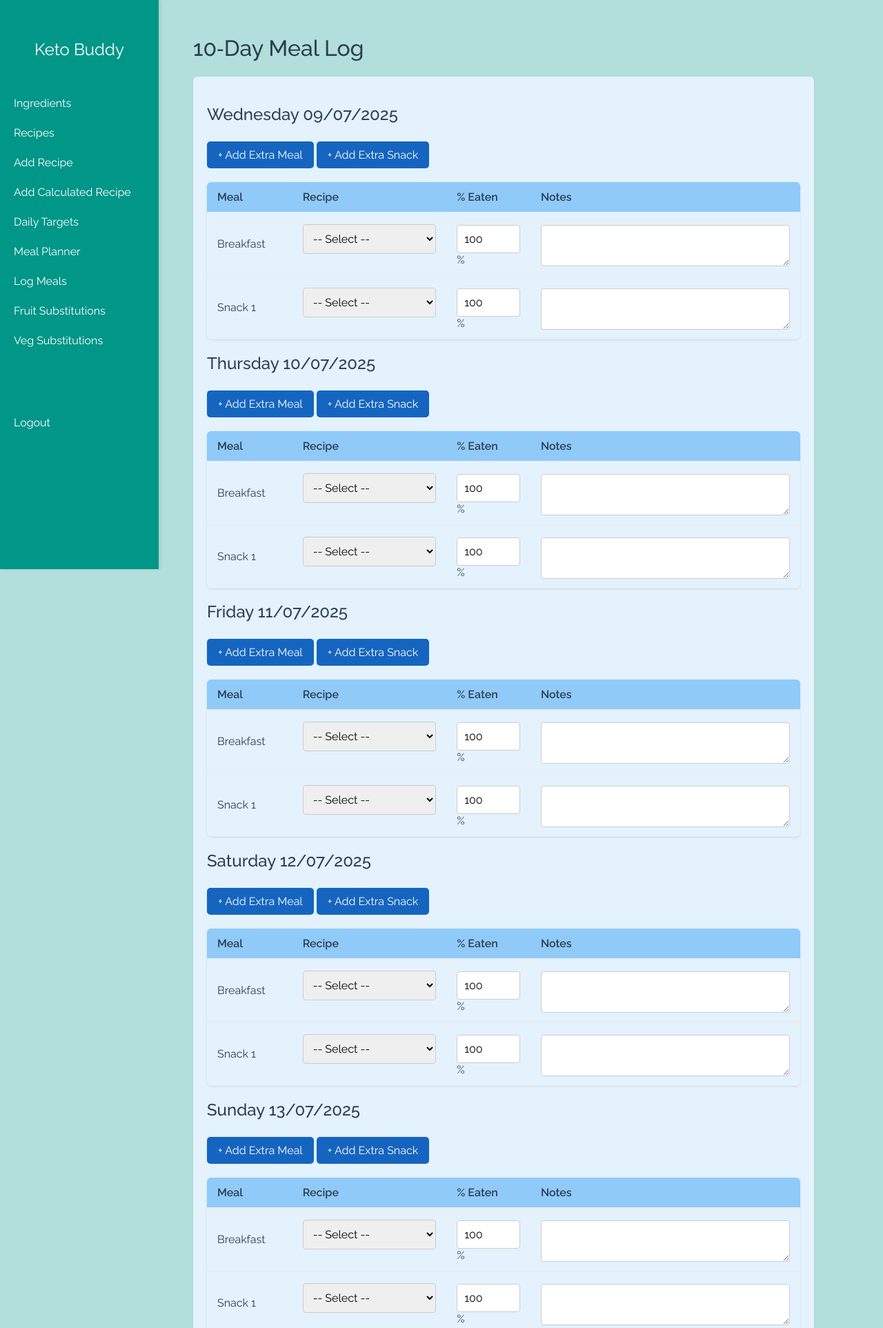
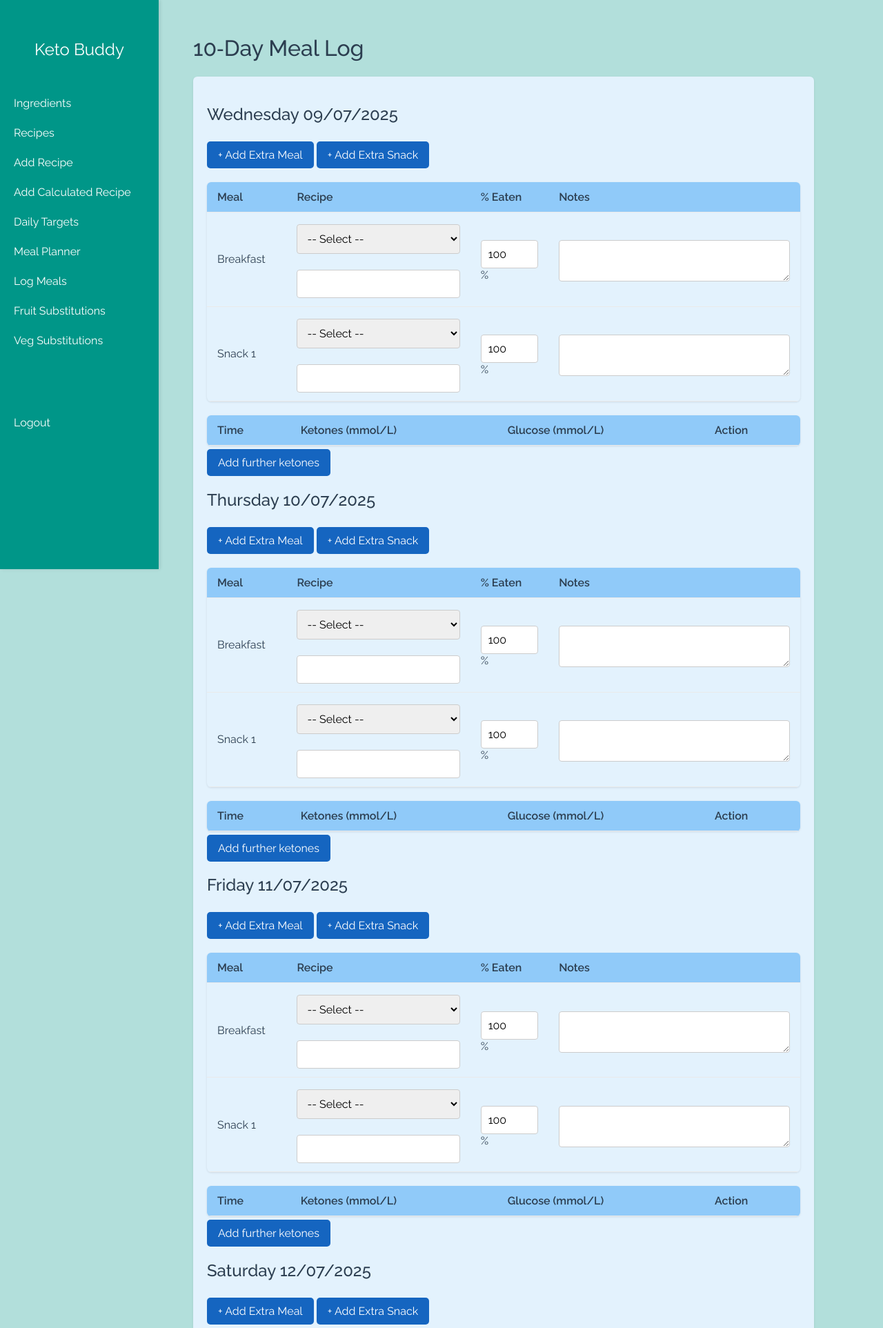
Before and after one commit to isobelweinberg/keto-buddy, a Flask app: page /log in a window 1280 px wide. Shown: the top 1925 px of the page at 69% size. Run offline with Flask 3, Linux system fonts and the light colour scheme; a user stored in the database is signed in; tables that the repository leaves empty hold one stand-in row (values such as "Sample post"); lists and menus that the app fills with data are empty; some libraries are stand-ins or nearby versions.

Commit message:
Most of functionality for adding ketones - super painful

```diff
--- a/app/forms.py
+++ b/app/forms.py
@@ -1,6 +1,6 @@
 from flask_wtf import FlaskForm
 from wtforms import (StringField, TextAreaField, FloatField, SelectField, FieldList, FormField, SubmitField,
-    DecimalField, IntegerField, PasswordField, EmailField, RadioField)
+    DecimalField, IntegerField, PasswordField, EmailField, RadioField, TimeField, HiddenField)
 from wtforms.validators import DataRequired, NumberRange, Optional, Email, EqualTo, ValidationError
 
 from .models import Ingredient, User
@@ -142,6 +142,13 @@ class LogSlotForm(FlaskForm):
     percent_eaten = FloatField('% eaten', default=100)
     notes = TextAreaField('Notes', render_kw={"rows":2, "cols":30})
 
+class KetoneEntryForm(FlaskForm):
+    date = HiddenField('Date')  # store date as ISO string
+    time = TimeField('Time')
+    ketone_level = FloatField('Ketones (mmol/L)', validators=[Optional()])
+    glucose_level = FloatField('Glucose (mmol/L)', validators=[Optional()])
+
 class LogForm(FlaskForm):
     submit = SubmitField('Save Log')
     # slot_N will be added dynamically in the view
+    ketone_entries = FieldList(FormField(KetoneEntryForm), min_entries=0)
--- a/app/routes.py
+++ b/app/routes.py
@@ -1,13 +1,14 @@
-from datetime import date, timedelta
+from datetime import date, timedelta, datetime
 from collections import defaultdict
 
 from flask import Blueprint, render_template, request, redirect, url_for, flash
 from flask_login import login_user, logout_user, login_required, current_user
 from . import db
-from .models import Ingredient, Recipe, RecipeIngredient, Target, TargetBreakdown, User, PlannerEntry, LogEntry
-from .forms import(
+from .models import (
+    Ingredient, Recipe, RecipeIngredient, Target, TargetBreakdown, User, PlannerEntry, LogEntry, KetoneLogEntry)
+from .forms import (
     RecipeForm, CalculatedRecipeForm, TargetForm, LoginForm, RegistrationForm, IngredientForm, PlannerForm,
-    PlannerSlotForm, LogForm, LogSlotForm)
+    PlannerSlotForm, LogForm, LogSlotForm, KetoneEntryForm)
 from .seed_db import seed_ingredients
 
 main = Blueprint('main', __name__)
@@ -419,19 +420,6 @@ def planner():
                         if note:
                             ingredient_notes[key].add(note)
 
-    # Prepare a sorted list of ingredients for easier display
-    # shopping_list = sorted(
-    #     [
-    #         {
-    #             'name': name,
-    #             'units': units,
-    #             'amount': amount,
-    #             'notes': "; ".join(ingredient_notes[(name, units)]) if ingredient_notes[(name, units)] else None
-    #         }
-    #         for (name, units), amount in ingredient_totals.items()
-    #     ],
-    #     key=lambda x: x['name'].lower()
-    # )
     used_notes = set()
     shopping_list = []
 
@@ -470,13 +458,31 @@ def log():
         flash("Please set your daily targets first.", "warning")
         return redirect(url_for('main.targets'))
 
+    # Load existing LogEntry records for days
     existing = LogEntry.query.filter(
         LogEntry.user_id == current_user.id,
         LogEntry.date.in_(days)
     ).all()
     existing_map = {(e.date, e.slot): e for e in existing}
 
-    # Compute default slots
+    # Load existing KetoneLogEntry records for days
+    existing_ketones = KetoneLogEntry.query.filter(
+        KetoneLogEntry.user_id == current_user.id,
+        KetoneLogEntry.date.in_(days)
+    ).order_by(KetoneLogEntry.date, KetoneLogEntry.time).all()
+
+    # Group ketone entries by date for display
+    ketones_by_day = defaultdict(list)
+    for k in existing_ketones:
+        ketones_by_day[k.date].append(k)
+    print(f"Ketones by day existing: {ketones_by_day}")
+
+    # for day, ketone_list in ketones_by_day.items():
+    #     for ketone in ketone_list:
+    #         print(ketone.date)
+    #         print((type(ketone.time)))
+
+    # Compute default slots for meals/snacks
     slots = []
     for d in days:
         for m in range(1, tgt.num_main_meals + 1):
@@ -484,7 +490,9 @@ def log():
             slots.append((d, label))
         for s in range(1, tgt.num_snacks + 1):
             slots.append((d, f'Snack {s}'))
+    # print(f"Default slots: {slots}")
 
+    # Add any existing extra meal/snack slots
     for e in existing:
         if e.slot.startswith("Extra Meal") or e.slot.startswith("Extra Snack"):
             slots.append((e.date, e.slot))
@@ -495,7 +503,7 @@ def log():
     slots_by_day = sorted(grouped_slots.items())
     slot_index_map = {key: idx for idx, key in enumerate(slots)}
 
-    # Recipes
+    # Recipes for choices
     recipes = Recipe.query.filter_by(user_id=current_user.id).all()
     recipe_choices = [(0, '-- Select --')] + [(r.id, r.name) for r in recipes] + [(-1, 'CUSTOM')]
 
@@ -506,10 +514,12 @@ def log():
             PlannerEntry.date <= date_
         ).order_by(PlannerEntry.date.desc()).first()
 
-    # --- Handle form ---
+    # Instantiate meal log form
     form = LogForm()
     formdata = request.form if request.method == 'POST' else None
+    print(f"Form data: {formdata}")
 
+    # Create meal slot subforms dynamically
     for idx, (d, label) in enumerate(slots):
         prefix = f'slot-{idx}'
         if formdata:
@@ -546,7 +556,7 @@ def log():
         subform.recipe_id.choices = recipe_choices
         setattr(form, f'slot_{idx}', subform)
 
-    # --- Detect if "add_meal" or "add_snack" was clicked ---
+    # On POST: handle adding extra meal/snack button clicks
     if request.method == 'POST':
         action = request.form.get('action')
         if action:
@@ -572,54 +582,144 @@ def log():
                     db.session.commit()
                 return redirect(url_for('main.log'))
 
-    # --- Handle normal form submission ---
-    if form.validate_on_submit():
-        for idx, (d, label) in enumerate(slots):
-            fld = getattr(form, f'slot_{idx}')
-            selected_id = fld.recipe_id.data
-            key = (d, label)
+        # Handle "Save Log" submission including ketones
+        print("Got to save log")
+        print(f"Form errors: {form.errors}")
+        print(f"Request method: {request.method}")
+        print(f"Form is submitted: {form.is_submitted()}")
+        print(f"Request form data: {request.form}")
+        print("Manual validation:", form.validate())
 
-            if selected_id == -1:
-                r_id = -1
-                text = fld.free_text.data.strip() if fld.free_text.data else None
-            elif selected_id and selected_id > 0:
-                r_id = selected_id
-                text = None
-            else:
-                r_id = None
-                text = None
+        from flask_wtf.csrf import CSRFError
+        try:
+            valid = form.validate()
+        except CSRFError as e:
+            print("CSRF validation error:", e.description)
+            valid = False
+        print("Form validate() result:", valid)
+        print("Form errors:", form.errors)
 
-            percent = fld.percent_eaten.data if fld.percent_eaten.data is not None else 100
-            notes = fld.notes.data.strip() if fld.notes.data else None
+        if form.validate_on_submit():
+            print(f"form data 2: {formdata}")
+            print(f"form ketone entries: {form.ketone_entries.entries}")
+            # Save meal log entries
+            for idx, (d, label) in enumerate(slots):
+                fld = getattr(form, f'slot_{idx}')
+                selected_id = fld.recipe_id.data
+                key = (d, label)
 
-            entry = existing_map.get(key)
-            if entry:
-                entry.recipe_id = r_id
-                entry.free_text = text
-                entry.percent_eaten = percent
-                entry.notes = notes
-            else:
-                entry = LogEntry(
+                if selected_id == -1:
+                    r_id = -1
+                    text = fld.free_text.data.strip() if fld.free_text.data else None
+                elif selected_id and selected_id > 0:
+                    r_id = selected_id
+                    text = None
+                else:
+                    r_id = None
+                    text = None
+
+                percent = fld.percent_eaten.data if fld.percent_eaten.data is not None else 100
+                notes = fld.notes.data.strip() if fld.notes.data else None
+
+                entry = existing_map.get(key)
+                if entry:
+                    entry.recipe_id = r_id
+                    entry.free_text = text
+                    entry.percent_eaten = percent
+                    entry.notes = notes
+                else:
+                    entry = LogEntry(
+                        user_id=current_user.id,
+                        date=d,
+                        slot=label,
+                        recipe_id=r_id,
+                        free_text=text,
+                        percent_eaten=percent,
+                        notes=notes
+                    )
+                    db.session.add(entry)
+
+            ketone_entries = []
+            for entry in form.ketone_entries.entries:
+                d = date.fromisoformat(entry.form.date.data)
+                t = entry.form.time.data
+
+                ketones = entry.form.ketone_level.data
+                glucose = entry.form.glucose_level.data
+
+                if ketones is None and glucose is None:
+                    continue
+
+                ketone_entries.append((d, t, ketones, glucose))
+
+
+            print(f"ketone_entries: {ketone_entries}")
+
+            # Save ketone log entries, overwrinting existing ones that have the same date and time
+            for d, t, ketones, glucose in ketone_entries:
+                existing_entry = KetoneLogEntry.query.filter_by(
                     user_id=current_user.id,
                     date=d,
-                    slot=label,
-                    recipe_id=r_id,
-                    free_text=text,
-                    percent_eaten=percent,
-                    notes=notes
-                )
-                db.session.add(entry)
+                    time=t
+                ).first()
+                print(f"Existing entry: {existing_entry}")
+                if ketones is None and glucose is None:
+                    continue
+                if existing_entry:
+                    existing_entry.ketone_level = ketones
+                    existing_entry.glucose_level = glucose
+                else:
+                    new_k = KetoneLogEntry(
+                        user_id=current_user.id,
+                        date=d,
+                        time=t,
+                        ketone_level=ketones,
+                        glucose_level=glucose
+                    )
+                    db.session.add(new_k)
 
-        db.session.commit()
-        flash("Log saved!", "success")
-        return redirect(url_for('main.log'))
+            # Handle deletion of ketone entries not submitted in the form (due to the remove button)
+            submitted_pairs = set()
+            idx = 0
+
+            # Collect all (date, time) pairs submitted
+            while True:
+                date_key = f'ketone_entries-{idx}-date'
+                time_key = f'ketone_entries-{idx}-time'
+                if date_key not in request.form or time_key not in request.form:
+                    break
+
+                date_str = request.form.get(date_key)
+                time_str = request.form.get(time_key)
+                if not (date_str and time_str):
+                    idx += 1
+                    continue
+
+                date_obj = datetime.strptime(date_str, '%Y-%m-%d').date()
+                time_obj = datetime.strptime(time_str, '%H:%M').time()
+                submitted_pairs.add((date_obj, time_obj))
+
+                idx += 1
+
+            # Now fetch all existing entries for the user
+            existing_entries = KetoneLogEntry.query.filter_by(user_id=current_user.id).all()
+
+            # Delete any existing entries NOT in submitted form
+            for entry in existing_entries:
+                if (entry.date, entry.time) not in submitted_pairs:
+                    db.session.delete(entry)
+
+            db.session.commit()
+            flash("Log saved!", "success")
+            return redirect(url_for('main.log'))
 
     return render_template('log.html',
                            form=form,
                            slots=slots,
                            slots_by_day=slots_by_day,
                            recipe_map={r.id: r for r in recipes},
-                           slot_index_map=slot_index_map)
+                           slot_index_map=slot_index_map,
+                           ketones_by_day=ketones_by_day)
 
 @main.route('/fruit_substitutions', methods=['GET'])
 @login_required
--- a/app/templates/log.html
+++ b/app/templates/log.html
@@ -6,6 +6,9 @@
 
 <form method="post">
   {{ form.csrf_token }}
+
+  {% set ns = namespace(ketone_entry_counter = 0) %}
+  <!-- {% set ketone_entry_counter = 0 %} -->
 
   {% for date, slot_names in slots_by_day %}
     <h2>{{ date.strftime('%A %d/%m/%Y') }}</h2>
@@ -36,7 +39,7 @@
             <br />
             <input type="text" name="{{ fld.free_text.name }}" id="custom_{{ idx }}" size="20"
                    value="{{ fld.free_text.data or '' }}"
-                   style="display: {% if fld.recipe_id.data == -1 %}inline{% else %}none{% endif %}; margin-top: 4px;" />
+                   style="display: {% if fld.recipe_id.data == -1 %}'inline'{% else %}'none'{% endif %}; margin-top: 4px;" />
           </td>
           <td>
             {{ fld.percent_eaten(size=4, min=0, max=100, step=1) }} %
@@ -47,6 +50,51 @@
         </tr>
       {% endfor %}
     </table>
+<table id="ketone_table_{{ loop.index0 }}">
+  <thead>
+    <tr>
+      <th>Time</th>
+      <th>Ketones (mmol/L)</th>
+      <th>Glucose (mmol/L)</th>
+      <th>Action</th>
+    </tr>
+  </thead>
+
+  <!-- {% set ketone_entries = ketones_by_day.get(date, []) %}
+  {% if ketone_entries %}
+    <ul>
+      {% for entry in ketone_entries %}
+        <li>{{ entry.time }} - {{ entry.ketone_level }} mmol/L ketones, {{ entry.glucose_level }} mmol/L glucose</li>
+      {% endfor %}
+    </ul>
+  {% endif %} -->
+
+  <tbody>
+    {% set ketone_entries = ketones_by_day.get(date, []) %}
+    {% for ketone_entry in ketone_entries %}
+      <tr>
+        <td>
+        <input type="time" name="ketone_entries-{{ ns.ketone_entry_counter }}-time"
+                  value="{{ ketone_entry.time.strftime('%H:%M') }}">
+        </td>
+        <td>
+          <input type="number" step="0.1" min="0" name="ketone_entries-{{ ns.ketone_entry_counter }}-ketone_level"
+                value="{{ ketone_entry.ketone_level }}">
+        </td>
+        <td>
+          <input type="number" step="0.1" min="0" name="ketone_entries-{{ ns.ketone_entry_counter }}-glucose_level"
+                value="{{ ketone_entry.glucose_level }}">
+        </td>
+        <td><button type="button" class="remove-row-btn">Remove</button></td>
+        <input type="hidden" name="ketone_entries-{{ ns.ketone_entry_counter }}-date" value="{{ date.isoformat() }}">
+        <input type="hidden" name="ketone_entries-{{ ns.ketone_entry_counter }}-id" value="{{ ketone_entry.id }}">
+      </tr>
+      {% set ns.ketone_entry_counter = ns.ketone_entry_counter + 1 %}
+    {% endfor %}
+  </tbody>
+</table>
+<button type="button" onclick="addKetoneRow({{ loop.index0 }}, '{{ date.isoformat() }}');">Add further ketones</button>
+
   {% endfor %}
 
   <p style="margin-top: 1em;">{{ form.submit() }}</p>
@@ -63,5 +111,28 @@ function handleRecipeChange(idx) {
     customInput.value = '';
   }
 }
+let ketoneEntryCounter = {{ ns.ketone_entry_counter }};
+
+function addKetoneRow(dayIndex, dateIso) {
+  const tableBody = document.querySelector(`#ketone_table_${dayIndex} tbody`);
+
+  const newRow = document.createElement('tr');
+  newRow.innerHTML = `
+    <td><input type="time" name="ketone_entries-${ketoneEntryCounter}-time"></td>
+    <td><input type="number" step="0.1" min="0" name="ketone_entries-${ketoneEntryCounter}-ketone_level"></td>
+    <td><input type="number" step="0.1" min="0" name="ketone_entries-${ketoneEntryCounter}-glucose_level"></td>
+    <td><button type="button" class="remove-row-btn">Remove</button></td>
+    <input type="hidden" name="ketone_entries-${ketoneEntryCounter}-date" value="${dateIso}">
+    <input type="hidden" name="ketone_entries-${ketoneEntryCounter}-id" value="${ketoneEntryCounter}">
+  `;
+  tableBody.appendChild(newRow);
+  ketoneEntryCounter++;
+}
+
+document.addEventListener('click', function(e) {
+  if (e.target.classList.contains('remove-row-btn')) {
+    e.target.closest('tr').remove();
+  }
+});
 </script>
 {% endblock %}
--- a/drop_table.py
+++ b/drop_table.py
@@ -7,7 +7,7 @@ engine = create_engine('sqlite:///keto.db')
 metadata = MetaData()
 
 # Reflect the recipes table from the database
-chosen_table = Table('planner_entry', metadata, autoload_with=engine)
+chosen_table = Table('ketone_log_entry', metadata, autoload_with=engine)
 
 # Drop the recipes table
 chosen_table.drop(engine)
--- a/todo.txt
+++ b/todo.txt
@@ -18,7 +18,11 @@ x ingredient swapping
 x fix jinja errors
 x add hospital recipe page, for entering total values manually
 x static database insert files
-- record keeping - ketones
+x record keeping - ketones
+x fix lack of ketone display
+x fix overwriting in DB
+- fix not showing 2 empty
+x remove button - get rid?
 x make secret key called in config
 x prettify css + html
 x address DB secrets thing
```
Also changed, not shown: app/models.py (+10 -0 lines).
